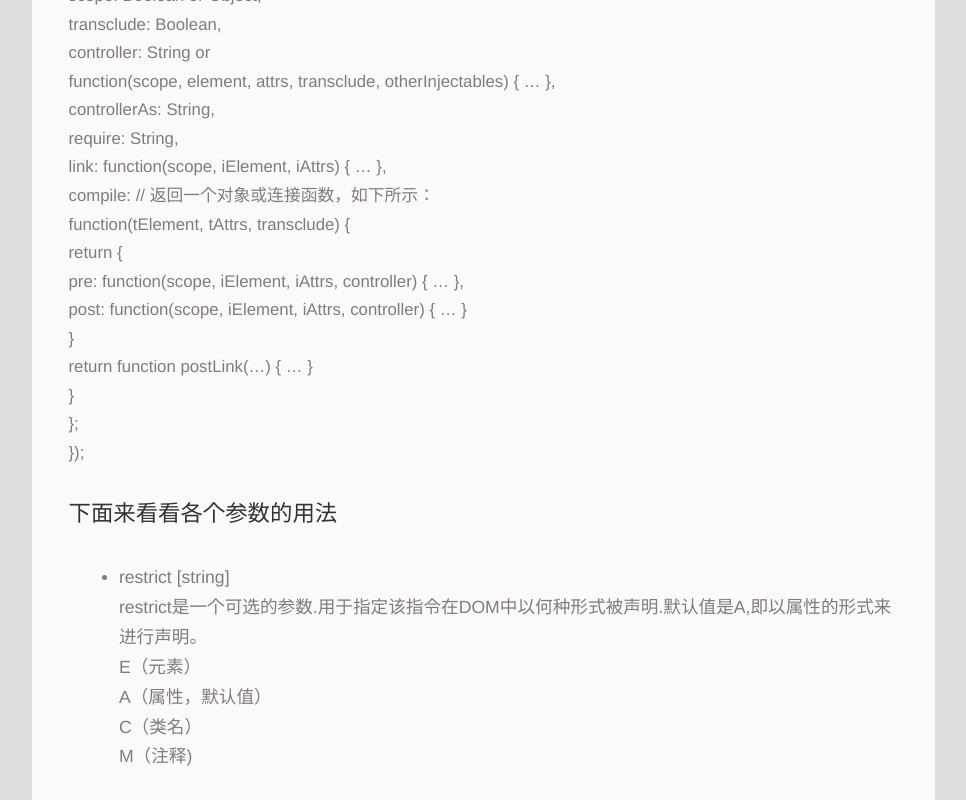
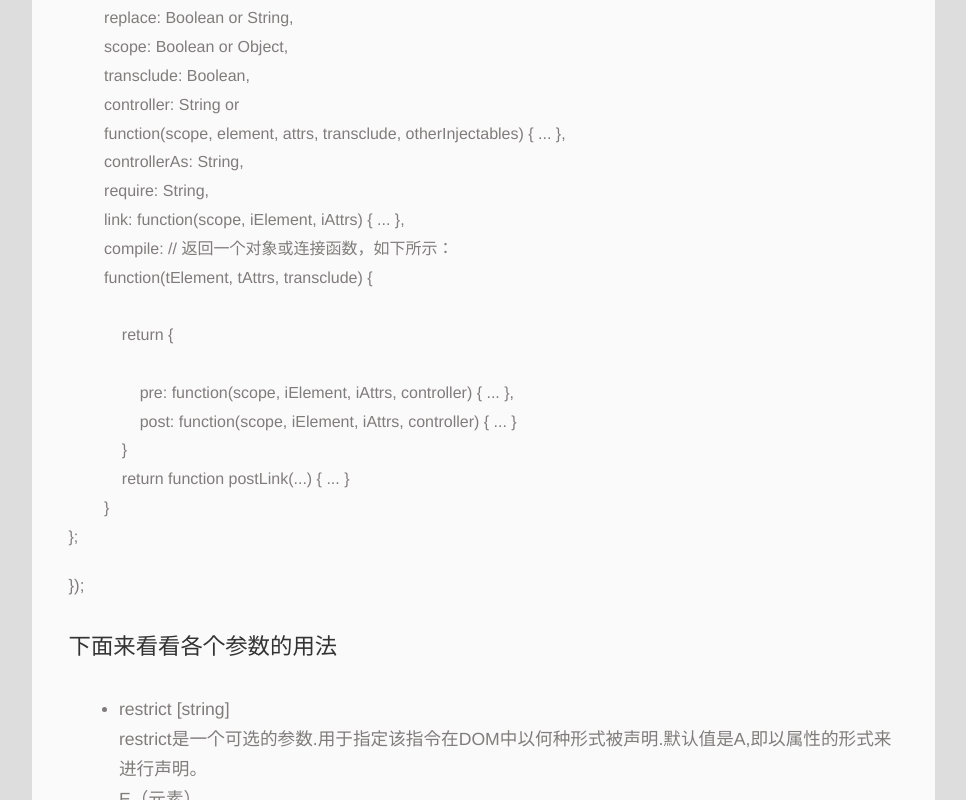
Before and after one commit to liuyixizhoujianlei/liuyixizhoujianlei.github.io, a plain HTML site: page 2016/01/31/hexo/index.html in a window 1280 px wide. Shown: the part 2281-3081 px from the top of the page, without its empty margins (6-972 px from the left). Drawn offline with Linux system fonts and the light colour scheme; a script that the page names is missing; files whose address does not match are found by name.

Commit message:
Site updated: 2016-01-31 14:11:19

```diff
--- a/2016/01/31/hexo/index.html
+++ b/2016/01/31/hexo/index.html
@@ -86,8 +86,8 @@ ng-repeat($index 当前索引,$fi">
       <a href="http://yoursite.com" title="刘意希">刘意希</a>
     </p>
   <p class="article-time">
-    <time datetime="2016-01-31T06:02:59.978Z" itemprop="datePublished">2016-01-31</time>
-    Updated:<time datetime="2016-01-31T06:02:59.973Z" itemprop="dateModified">2016-01-31</time>
+    <time datetime="2016-01-31T06:11:03.123Z" itemprop="datePublished">2016-01-31</time>
+    Updated:<time datetime="2016-01-31T06:11:03.117Z" itemprop="dateModified">2016-01-31</time>
 
   </p>
 </header>
@@ -140,7 +140,35 @@ ng-repeat($index 当前索引,$fi">
 <h2 id="Angularjs_u81EA_u5B9A_u4E49_u6307_u4EE4"><a href="#Angularjs_u81EA_u5B9A_u4E49_u6307_u4EE4" class="headerlink" title="Angularjs自定义指令"></a>Angularjs自定义指令</h2><p>虽然内置指令非常丰富,但是在工作中,我们需求千奇百怪,这个时候就需要自定义指令来满足我们的需求.<br>对于指令,可以把它简单的理解成在特定DOM元素上运行的函数,指令可以扩展这个元素的功能.</p>
 <hr>
 <p><em> 首先来看个完整的参数实例再来详细的介绍各个参数的作用及用法 </em></p>
-<p>html:<br>angular.module(‘myApp’, [])<br>.directive(‘directiveName’, function() {<br>        return {<br>                restrict: String,<br>                priority: Number,<br>                terminal: Boolean,<br>                template: String or Template Function:<br>                function(tElement, tAttrs) {…},<br>                templateUrl: String,<br>                replace: Boolean or String,<br>                scope: Boolean or Object,<br>                transclude: Boolean,<br>                controller: String or<br>                function(scope, element, attrs, transclude, otherInjectables) { … },<br>                controllerAs: String,<br>                require: String,<br>                link: function(scope, iElement, iAttrs) { … },<br>                compile: // 返回一个对象或连接函数，如下所示：<br>                function(tElement, tAttrs, transclude) {<br>                    return {<br>                        pre: function(scope, iElement, iAttrs, controller) { … },<br>                        post: function(scope, iElement, iAttrs, controller) { … }<br>                       }<br>                    return function postLink(…) { … }<br>                }<br>        };<br>});</p>
+<p>html:<br>angular.module(‘myApp’, [])<br>.directive(‘directiveName’, function() {</p>
+<pre><code>return {
+
+        restrict: String,
+        priority: Number,
+        terminal: Boolean,
+        template: String or Template Function:
+        function(tElement, tAttrs) {...},
+        templateUrl: String,
+        replace: Boolean or String,
+        scope: Boolean or Object,
+        transclude: Boolean,
+        controller: String or
+        function(scope, element, attrs, transclude, otherInjectables) { ... },
+        controllerAs: String,
+        require: String,
+        link: function(scope, iElement, iAttrs) { ... },
+        compile: // 返回一个对象或连接函数，如下所示：
+        function(tElement, tAttrs, transclude) {
+
+            return {
+
+                pre: function(scope, iElement, iAttrs, controller) { ... },
+                post: function(scope, iElement, iAttrs, controller) { ... }
+            }
+            return function postLink(...) { ... }
+        }
+};
+</code></pre><p>});</p>
 <h3 id="u4E0B_u9762_u6765_u770B_u770B_u5404_u4E2A_u53C2_u6570_u7684_u7528_u6CD5"><a href="#u4E0B_u9762_u6765_u770B_u770B_u5404_u4E2A_u53C2_u6570_u7684_u7528_u6CD5" class="headerlink" title="下面来看看各个参数的用法"></a>下面来看看各个参数的用法</h3><ul>
 <li><p>restrict [string]<br>  restrict是一个可选的参数.用于指定该指令在DOM中以何种形式被声明.默认值是A,即以属性的形式来进行声明。<br>  E（元素）<br>  A（属性，默认值）<br>  C（类名）<br>  M（注释)</p>
 </li>
```
Also changed, not shown: archives/2016/01/index.html (+1 -1 lines), archives/2016/index.html (+1 -1 lines), archives/index.html (+1 -1 lines), index.html (+1 -1 lines).
